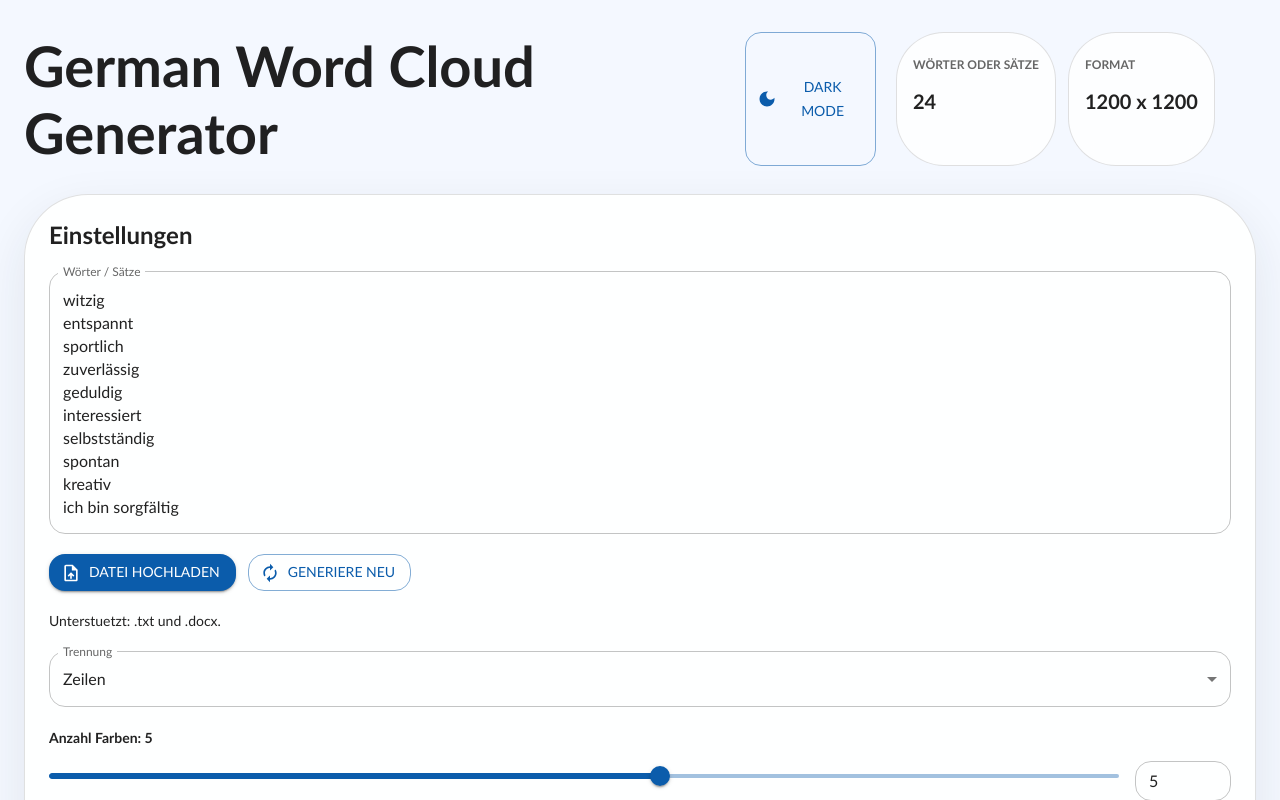
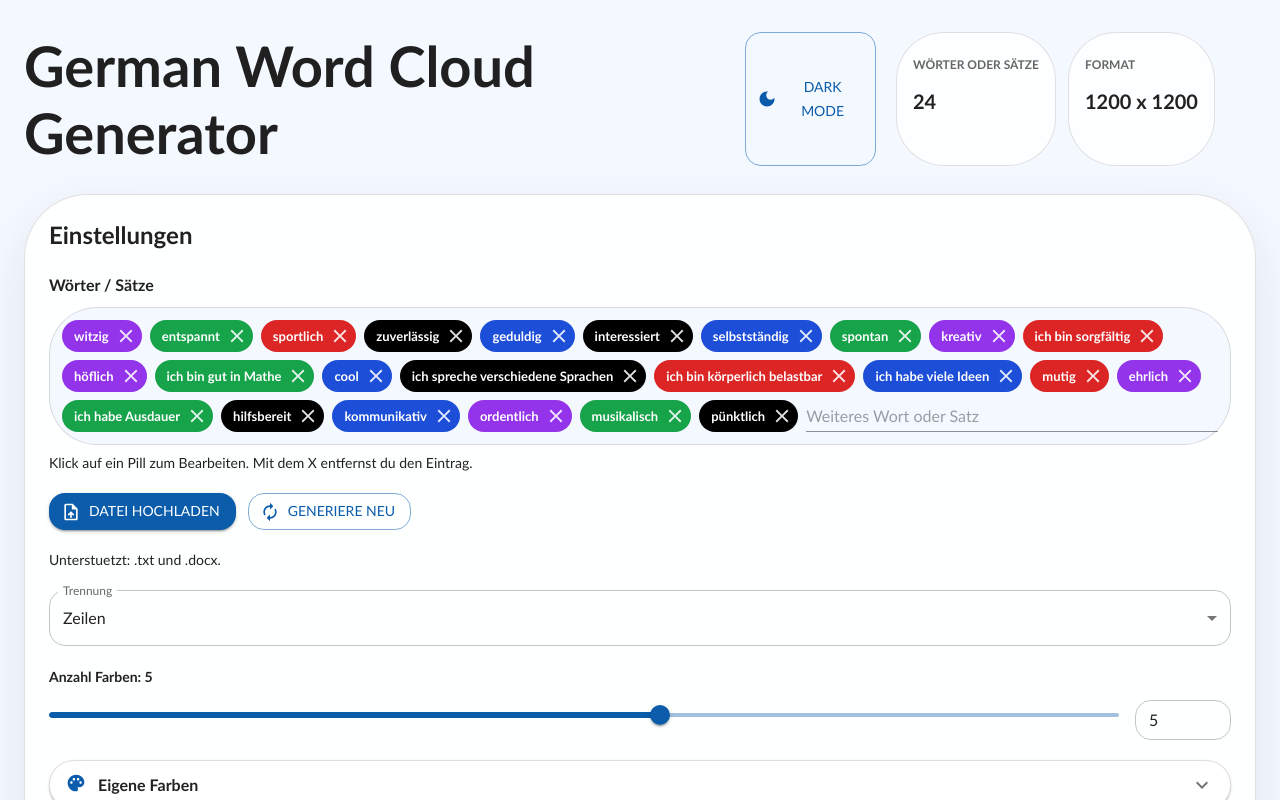
Before and after one commit to IvoLeist/word-cloud-generator, a React (Vite) app: page / in a window 1280 px wide. Shown: the top 800 px of the page. Built offline with nearby package versions, Linux system fonts and the light colour scheme.

Commit message:
Wörter / Sätze field is now a pill-based editor instead of a multiline textbox.

```diff
--- a/src/GermanWordCloudGenerator.jsx
+++ b/src/GermanWordCloudGenerator.jsx
@@ -122,6 +122,31 @@ export default function GermanWordCloudGenerator({ colorMode, onToggleColorMode
     });
   };
 
+  const handleWordAdd = (text) => {
+    setInputText((currentInputText) => {
+      const currentWords = parseInput(currentInputText, splitMode);
+      return joinWordsForInput([...currentWords, { id: String(currentWords.length), text }], splitMode);
+    });
+  };
+
+  const handleWordRemove = (wordId) => {
+    setInputText((currentInputText) => {
+      const currentWords = parseInput(currentInputText, splitMode);
+      return joinWordsForInput(
+        currentWords.filter((word) => word.id !== wordId),
+        splitMode
+      );
+    });
+
+    setWordColorOverrides((current) => {
+      if (!(wordId in current)) return current;
+
+      const next = { ...current };
+      delete next[wordId];
+      return next;
+    });
+  };
+
   const handleCanvasWidthChange = (value) => setCanvasWidth(Number(value) || 1200);
 
   const handleCanvasHeightChange = (value) => setCanvasHeight(Number(value) || 1200);
@@ -176,8 +201,11 @@ export default function GermanWordCloudGenerator({ colorMode, onToggleColorMode
         >
           <Box sx={{ position: { xl: "sticky" }, top: { xl: 20 } }}>
             <SettingsPanel
-              inputText={inputText}
-              onInputTextChange={setInputText}
+              words={words}
+              wordPlacements={displayedPlacements}
+              onWordTextChange={handleWordTextChange}
+              onWordAdd={handleWordAdd}
+              onWordRemove={handleWordRemove}
               fileInputRef={fileInputRef}
               onUpload={handleUpload}
               onRegenerate={regenerate}
--- a/src/components/SettingsPanel.jsx
+++ b/src/components/SettingsPanel.jsx
@@ -1,4 +1,4 @@
-import { useMemo, useState } from "react";
+import { useEffect, useMemo, useState } from "react";
 import {
   Accordion,
   AccordionDetails,
@@ -8,7 +8,6 @@ import {
   Button,
   Chip,
   FormControl,
-  InputLabel,
   MenuItem,
   Stack,
   TextField,
@@ -18,12 +17,16 @@ import ExpandMoreIcon from "@mui/icons-material/ExpandMore";
 import UploadFileIcon from "@mui/icons-material/UploadFile";
 import AutorenewIcon from "@mui/icons-material/Autorenew";
 import PaletteIcon from "@mui/icons-material/Palette";
+import CloseIcon from "@mui/icons-material/Close";
 import SliderField from "./SliderField";
 import { splitColorList } from "../utils/colorPalette";
 
 export default function SettingsPanel({
-  inputText,
-  onInputTextChange,
+  words,
+  wordPlacements,
+  onWordTextChange,
+  onWordAdd,
+  onWordRemove,
   fileInputRef,
   onUpload,
   onRegenerate,
@@ -50,7 +53,24 @@ export default function SettingsPanel({
   invalidColorEntries,
 }) {
   const [colorDraft, setColorDraft] = useState("");
+  const [wordDraft, setWordDraft] = useState("");
+  const [editingWordId, setEditingWordId] = useState(null);
+  const [editingWordText, setEditingWordText] = useState("");
   const customColorTokens = useMemo(() => splitColorList(customColorsText), [customColorsText]);
+  const placementColorById = useMemo(
+    () => Object.fromEntries(wordPlacements.map((placement) => [placement.id, placement.color])),
+    [wordPlacements]
+  );
+
+  useEffect(() => {
+    if (!editingWordId) return;
+
+    const editedWord = words.find((word) => word.id === editingWordId);
+    if (!editedWord) {
+      setEditingWordId(null);
+      setEditingWordText("");
+    }
+  }, [editingWordId, words]);
 
   const commitColorDraft = () => {
     const draftTokens = splitColorList(colorDraft);
@@ -67,6 +87,41 @@ export default function SettingsPanel({
     onCustomColorsTextChange(
       customColorTokens.filter((_, index) => index !== indexToRemove).join("\n")
     );
+  };
+
+  const startEditingWord = (word) => {
+    setEditingWordId(word.id);
+    setEditingWordText(word.text);
+  };
+
+  const commitWordEdit = () => {
+    if (!editingWordId) return;
+
+    const nextText = editingWordText.trim();
+    if (!nextText) {
+      onWordRemove(editingWordId);
+    } else {
+      onWordTextChange(editingWordId, nextText);
+    }
+
+    setEditingWordId(null);
+    setEditingWordText("");
+  };
+
+  const cancelWordEdit = () => {
+    setEditingWordId(null);
+    setEditingWordText("");
+  };
+
+  const commitWordDraft = () => {
+    const nextText = wordDraft.trim();
+    if (!nextText) {
+      setWordDraft("");
+      return;
+    }
+
+    onWordAdd(nextText);
+    setWordDraft("");
   };
 
   return (
@@ -92,22 +147,101 @@ export default function SettingsPanel({
         Einstellungen
       </Typography>
 
+      <Stack spacing={1}>
+        <Typography variant="subtitle1" sx={{ fontWeight: 700 }}>
+          Wörter / Sätze
+        </Typography>
+        <Box
+          sx={(theme) => ({
+            display: "flex",
+            flexWrap: "wrap",
+            gap: 1,
+            p: 1.5,
+            border: "1px solid",
+            borderColor: "divider",
+            borderRadius: 3,
+            minHeight: 88,
+            alignItems: "center",
+            backgroundColor: theme.palette.background.default,
+          })}
+        >
+          {words.map((word) => {
+            const isEditing = editingWordId === word.id;
+            const pillColor = placementColorById[word.id] ?? "text.primary";
+
+            if (isEditing) {
+              return (
                 <TextField
-        label="Wörter / Sätze"
-        multiline
-        rows={10}
-        value={inputText}
-        onChange={(event) => onInputTextChange(event.target.value)}
-        placeholder="Wörter oder Sätze hier eingeben, z. B. durch Zeilenumbruch, Komma oder Semikolon getrennt (je nach Einstellung)"
+                  key={word.id}
+                  autoFocus
+                  size="small"
+                  value={editingWordText}
+                  onChange={(event) => setEditingWordText(event.target.value)}
+                  onBlur={commitWordEdit}
+                  onKeyDown={(event) => {
+                    if (event.key === "Enter") {
+                      event.preventDefault();
+                      commitWordEdit();
+                    }
+
+                    if (event.key === "Escape") {
+                      event.preventDefault();
+                      cancelWordEdit();
+                    }
+                  }}
+                  sx={{ minWidth: 140, flexShrink: 0 }}
+                />
+              );
+            }
+
+            return (
+              <Chip
+                key={word.id}
+                label={word.text}
+                onClick={() => startEditingWord(word)}
+                onDelete={() => onWordRemove(word.id)}
+                deleteIcon={<CloseIcon />}
                 sx={{
-          "& .MuiInputBase-root": {
-            alignItems: "flex-start",
+                  maxWidth: "100%",
+                  borderRadius: 999,
+                  color: "#ffffff",
+                  backgroundColor: pillColor,
+                  fontWeight: 700,
+                  "& .MuiChip-label": {
+                    overflow: "hidden",
+                    textOverflow: "ellipsis",
                   },
-          "& .MuiInputBase-inputMultiline": {
-            overflowY: "auto !important",
+                  "& .MuiChip-deleteIcon": {
+                    color: "rgba(255,255,255,0.88)",
+                    "&:hover": {
+                      color: "#ffffff",
+                    },
                   },
                 }}
               />
+            );
+          })}
+
+          <TextField
+            variant="standard"
+            value={wordDraft}
+            onChange={(event) => setWordDraft(event.target.value)}
+            onBlur={commitWordDraft}
+            onKeyDown={(event) => {
+              if (event.key === "Enter" || event.key === "Tab") {
+                event.preventDefault();
+                commitWordDraft();
+              }
+            }}
+            placeholder={words.length ? "Weiteres Wort oder Satz" : "Wort oder Satz eingeben"}
+            InputProps={{ disableUnderline: true }}
+            sx={{ flex: 1, minWidth: 180 }}
+          />
+        </Box>
+        <Typography variant="body2" color="text.secondary">
+          Klick auf ein Pill zum Bearbeiten. Mit dem X entfernst du den Eintrag.
+        </Typography>
+      </Stack>
 
       <Stack direction={{ xs: "column", sm: "row" }} spacing={1.5}>
         <Button
```
Lines whose indentation alone changed are shown as unchanged.
